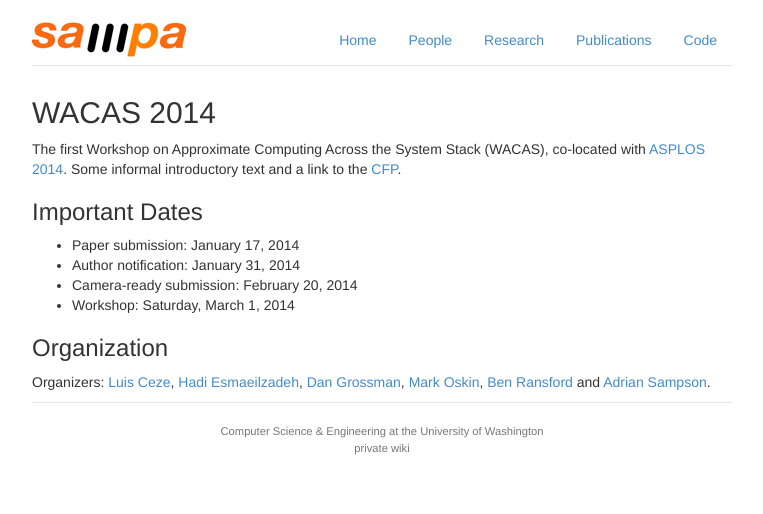
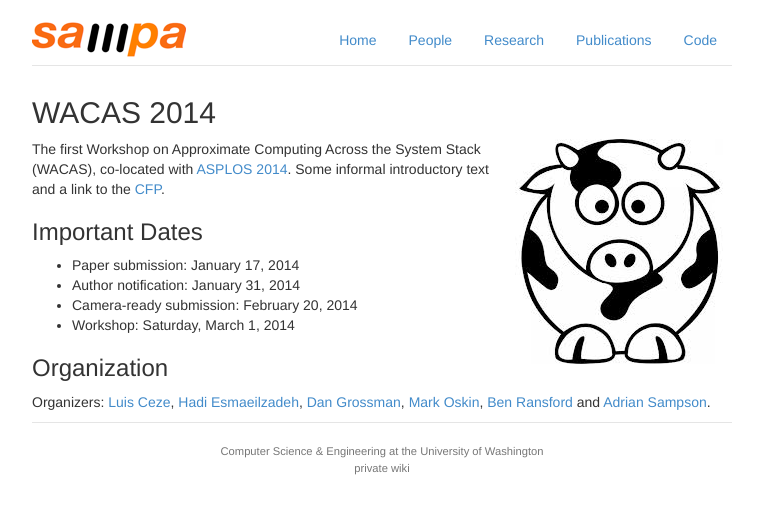
Before and after one commit to uwsampa/sampa-public, a Jekyll site: the page built from wacas14/index.md, in a window 1280 px wide. Shown: the top 514 px of the page, without its empty margins (258-1021 px from the left). Built offline with Jekyll 4.4.1, drawn with Linux system fonts in a browser that asks for light colours; Markdown is read by kramdown in place of the engine named in the settings.

Commit message:
WACAS mascot

```diff
--- a/wacas14/index.md
+++ b/wacas14/index.md
@@ -2,6 +2,9 @@
 layout: default
 title: WACAS 2014
 ---
+
+<img src="{{ site.base }}/img/wacas.jpg" width="225" height="225" alt="WACAS 2014" style="float: right" />
+
 The first Workshop on Approximate Computing Across the System Stack (WACAS),
 co-located with [ASPLOS 2014][asplos]. Some informal introductory text and a link to the [CFP][].
 
```
Also changed, not shown: img/wacas.jpg (added).
